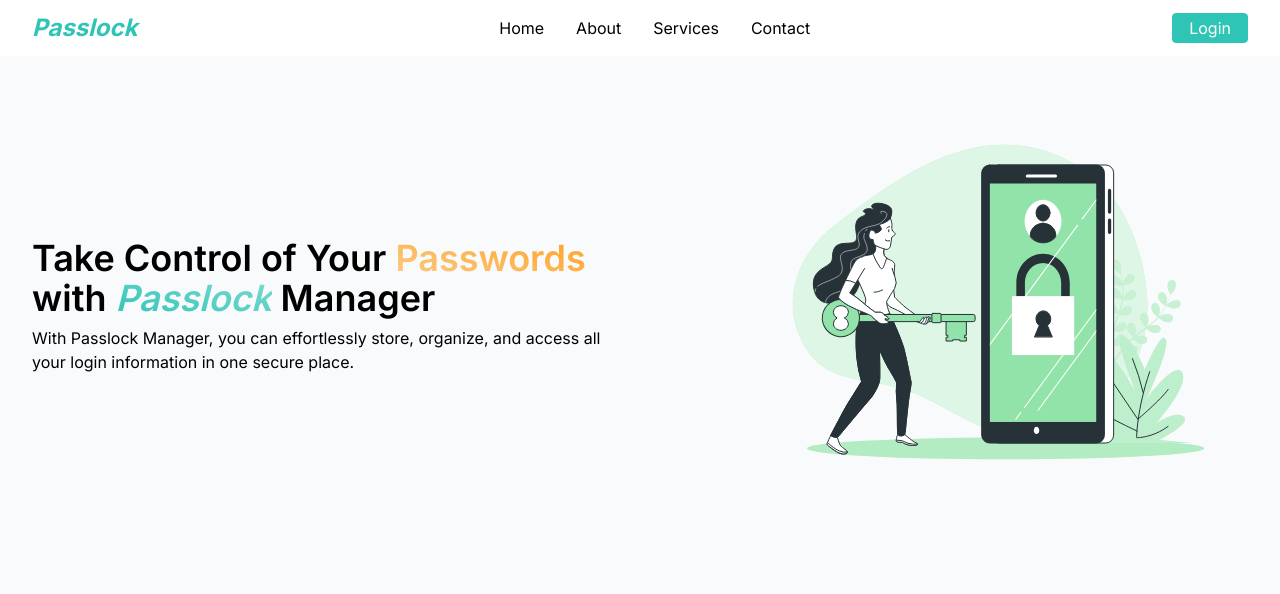
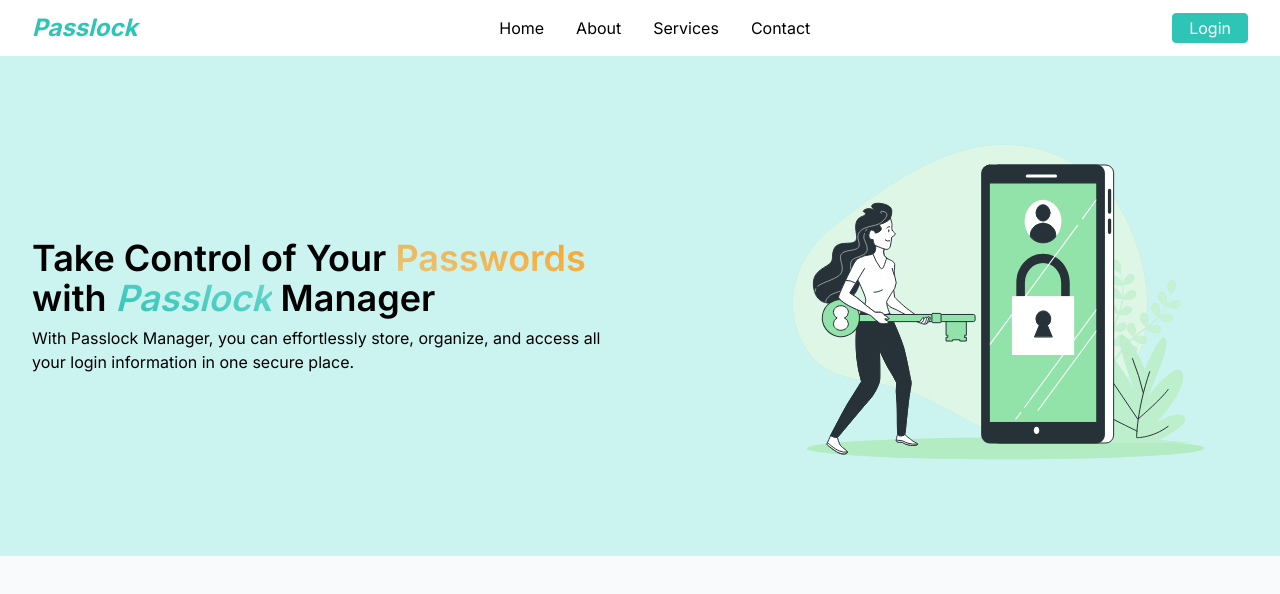
Before and after one commit to Tonnykimanthi/passlock, a Next.js app: page / in a window 1280 px wide. Shown: the top 594 px of the page. Built offline with nearby package versions, Linux system fonts and the light colour scheme.

Commit message:
Edit page.tsx and HeroSection.tsx

```diff
--- a/app/page.tsx
+++ b/app/page.tsx
@@ -3,8 +3,8 @@ import Image from "next/image";
 
 export default function Home() {
   return (
-    <main className="px-2 sm:px-5 md:px-8">
+    <>
       <HeroSection />
-    </main>
+    </>
   );
 }
--- a/components/layout/HeroSection.tsx
+++ b/components/layout/HeroSection.tsx
@@ -3,7 +3,7 @@ import heroImage from "../../public/hero-image.svg";
 
 const HeroSection = () => {
   return (
-    <section className="flex flex-col items-center gap-x-4 max-md:mt-5 md:flex-row md:justify-between">
+    <section className="flex flex-col items-center gap-x-4 bg-secondary px-2 max-md:mt-5 sm:px-5 md:flex-row md:justify-between md:px-8">
       <div className="max-w-sm max-md:text-center md:max-w-xl">
         <h1 className="text-2xl font-semibold md:text-4xl">
           Take Control of Your{" "}
```
